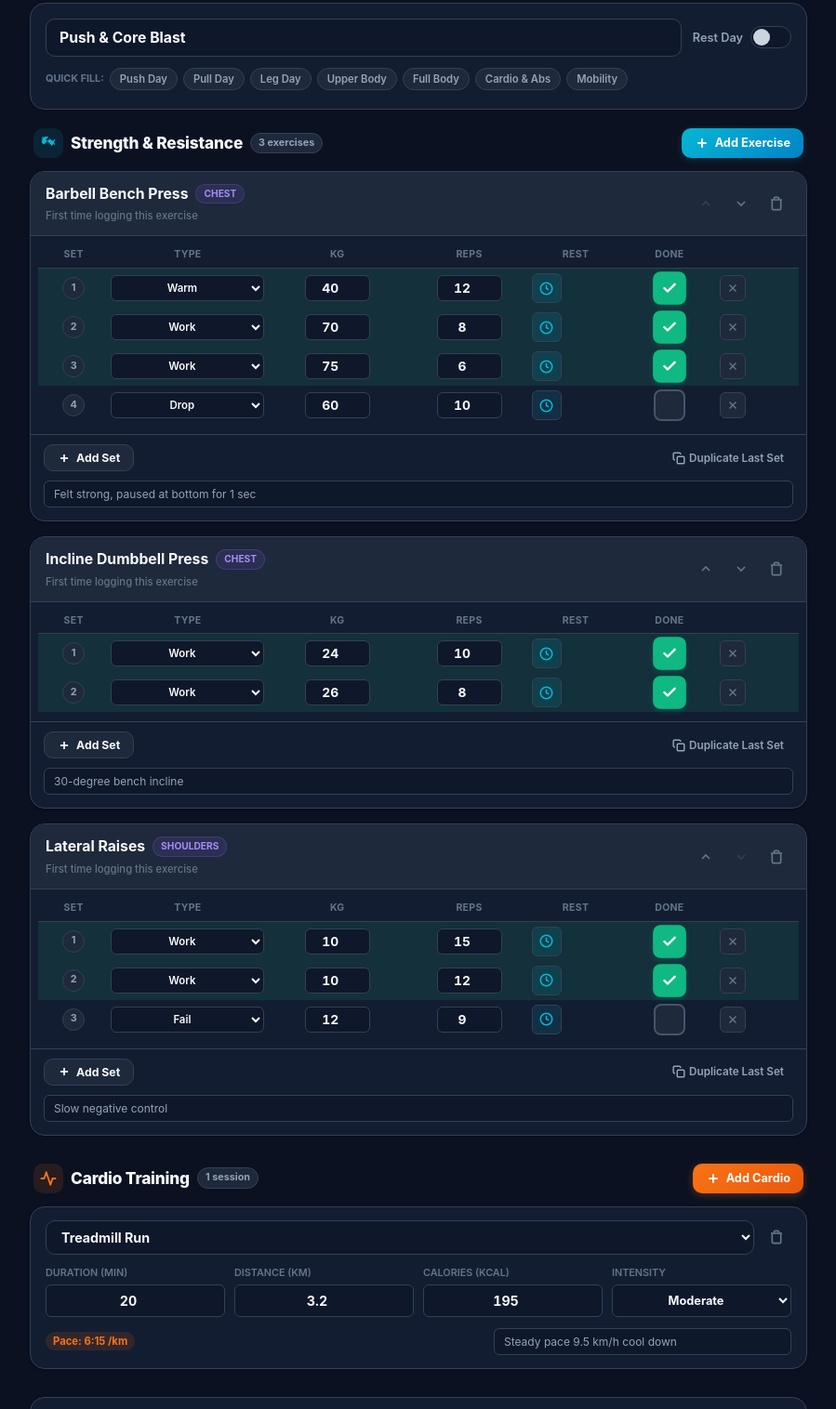
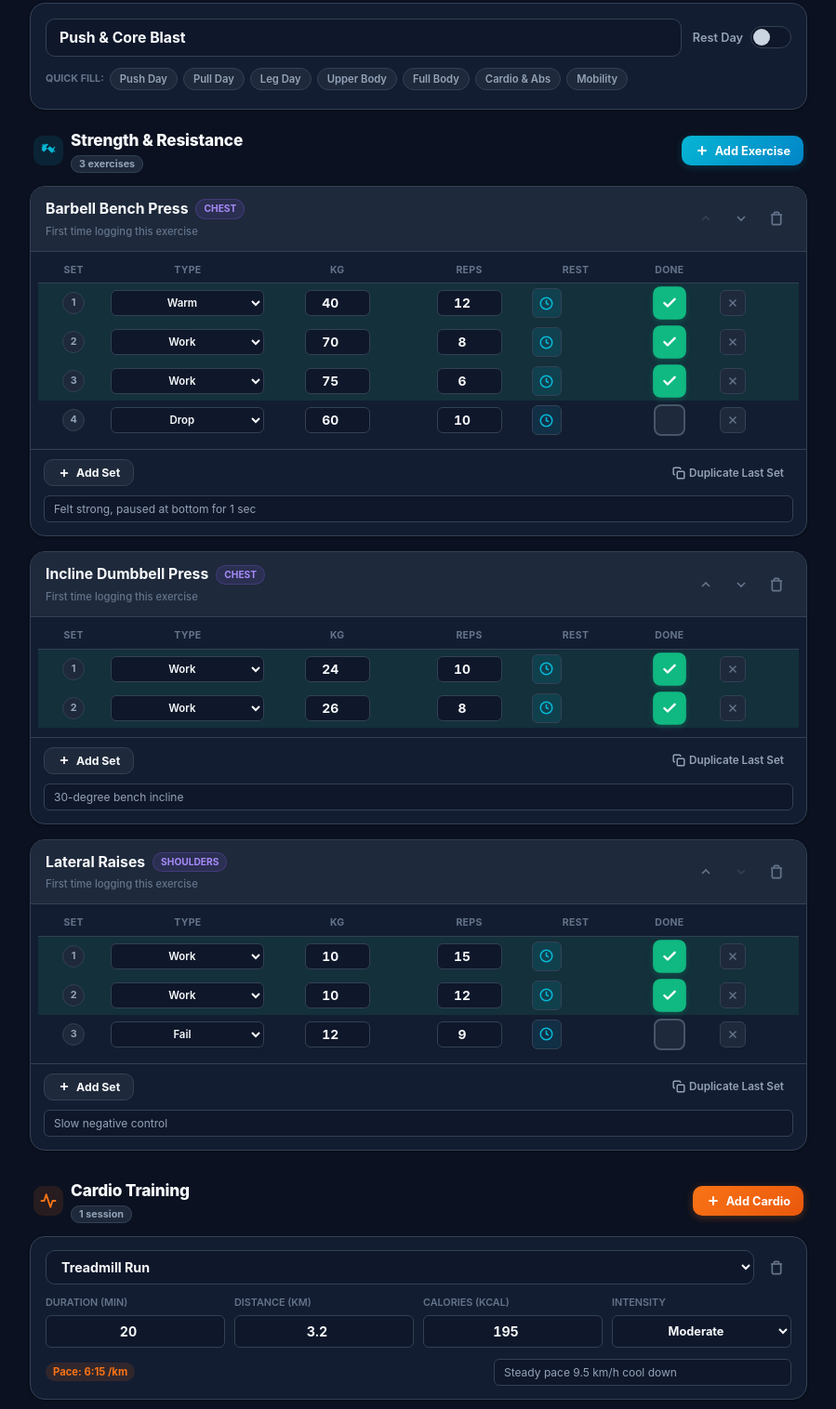
Before and after one commit to pathwaymk/workout, a plain HTML site: page index.html in a window 1280 px wide. Shown: the part 359-1875 px from the top of the page at 93% size, without its empty margins (190-1089 px from the left). Drawn offline with Linux system fonts and the light colour scheme.

Commit message:
Add files via upload

```diff
--- a/index.html
+++ b/index.html
@@ -226,8 +226,10 @@
                   <path d="M20.57 14.86L22 13.43 20.57 12 17 15.57 8.43 7 12 3.43 10.57 2 9.14 3.43 7.71 2 5.57 4.14 4.14 2.71 2.71 4.14l1.43 1.43L2 7.71l1.43 1.43L2 10.57 5.57 14.14 14.14 5.57 17.71 9.14 19.14 7.71 20.57 9.14 22 7.71 19.86 5.57z"/>
                 </svg>
               </div>
-              <h2 class="section-title">Strength & Resistance</h2>
-              <span class="section-count-badge" id="strength-count-badge">0 exercises</span>
+              <div class="section-title-group">
+                <h2 class="section-title">Strength & Resistance</h2>
+                <span class="section-count-badge" id="strength-count-badge">0 exercises</span>
+              </div>
             </div>
 
             <button type="button" class="btn-primary-add" id="btn-open-exercise-picker">
@@ -267,8 +269,10 @@
                   <path d="M22 12h-4l-3 9L9 3l-3 9H2"/>
                 </svg>
               </div>
-              <h2 class="section-title">Cardio Training</h2>
-              <span class="section-count-badge" id="cardio-count-badge">0 sessions</span>
+              <div class="section-title-group">
+                <h2 class="section-title">Cardio Training</h2>
+                <span class="section-count-badge" id="cardio-count-badge">0 sessions</span>
+              </div>
             </div>
 
             <button type="button" class="btn-cardio-add" id="btn-add-cardio-session">
```
